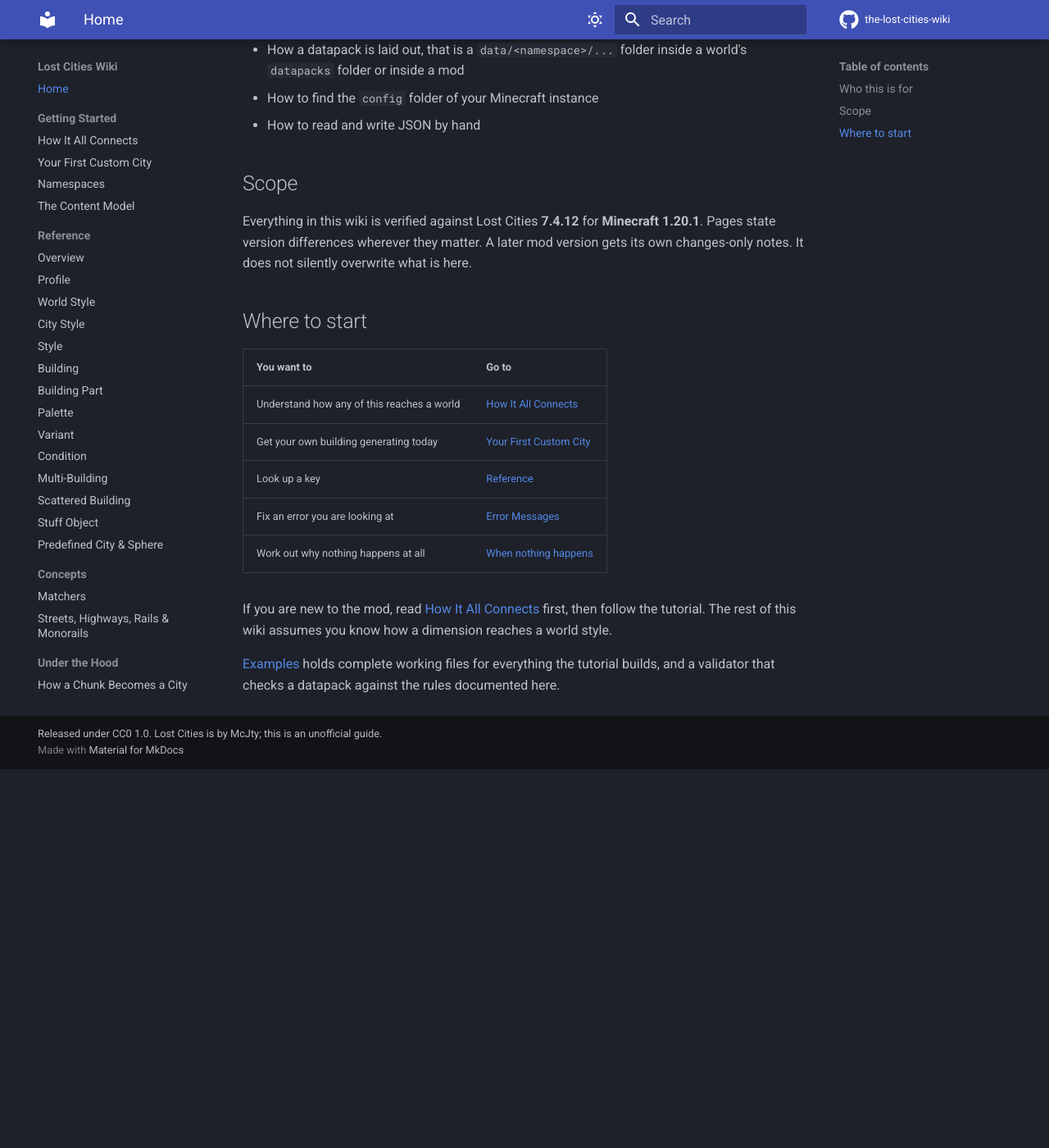
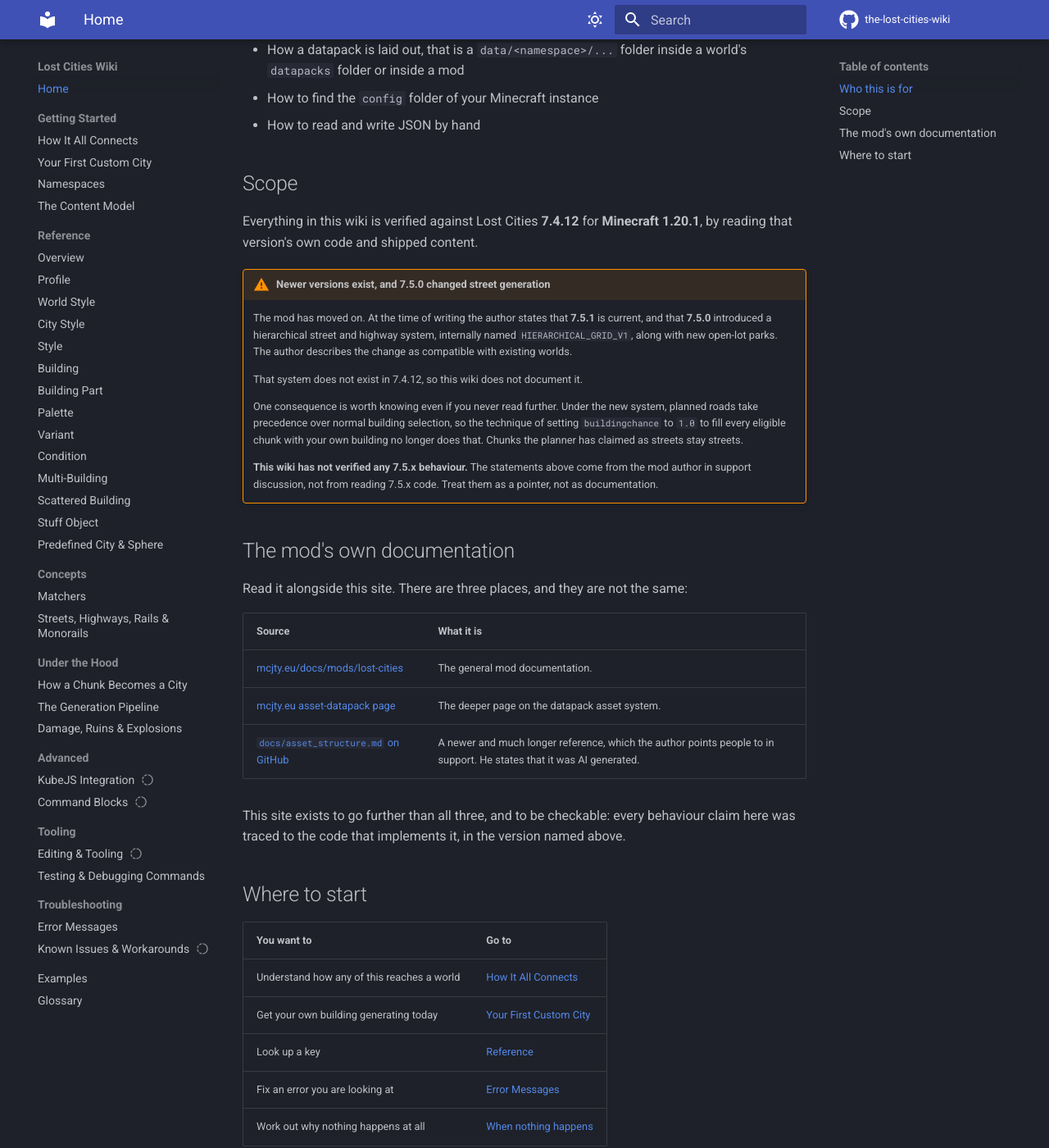
Before and after one commit to RinkyDinkyNooble/the-lost-cities-wiki, an MkDocs documentation site: the page built from docs/index.md, in a window 1280 px wide and 1400 px high, scrolled down 502 px. Shown: the whole window at 82% size. Built offline with MkDocs 1.6.1 and Material for MkDocs 9.7.7, drawn with Linux system fonts in a browser that asks for light colours; comment, search, counter and statistics services are not loaded; before the commit the page ends 1440 px from its top, so only the background shows below that.

Commit message:
State the version situation and link the other official docs
From a Lost Cities support log the user supplied. Two things in it
matter enough to change the wiki, and both are about scope rather than
about 7.4.12 behaviour.

The mod has moved on. The author states 7.5.1 is current and that 7.5.0
added a hierarchical street and highway system, HIERARCHICAL_GRID_V1,
plus open-lot parks, described as compatible with existing worlds. None
of that exists in 7.4.12, so this wiki does not document it. The front
page and the profile version note now say so with the real version
numbers instead of vaguely referring to "a newer mod version".

One concrete consequence is called out because it breaks a technique a
reader might carry over: under the new system planned roads take
precedence over building selection, so buildingchance 1.0 no longer
fills every eligible chunk. Chunks claimed as streets stay streets.

Marked clearly as unverified. There is no 7.5.x jar here, so those
statements come from the author in support discussion, not from reading
code, and the wiki says which is which.

Also added the two official documentation sources the wiki was not
pointing at: the deeper asset-datapack page, and the newer and much
longer asset_structure.md on GitHub that the author now directs people
to. Noted his own statement that it was AI generated, since a reader
comparing it against this site should know the difference in how each
was produced.

Verified while reading: the log has the author giving the config path as
config/lostcities-common.toml. The wiki says config/lostcities/common.toml
and the wiki is right; LostCities registers its spec with the literal
string "lostcities/common.toml". No change made.

Co-Authored-By: Claude Opus 5 <noreply@anthropic.com>

```diff
--- a/docs/index.md
+++ b/docs/index.md
@@ -17,7 +17,28 @@ Anyone building a custom city for their own modpack or server. You do not need J
 
 ## Scope
 
-Everything in this wiki is verified against Lost Cities **7.4.12** for **Minecraft 1.20.1**. Pages state version differences wherever they matter. A later mod version gets its own changes-only notes. It does not silently overwrite what is here.
+Everything in this wiki is verified against Lost Cities **7.4.12** for **Minecraft 1.20.1**, by reading that version's own code and shipped content.
+
+!!! warning "Newer versions exist, and 7.5.0 changed street generation"
+    The mod has moved on. At the time of writing the author states that **7.5.1** is current, and that **7.5.0** introduced a hierarchical street and highway system, internally named `HIERARCHICAL_GRID_V1`, along with new open-lot parks. The author describes the change as compatible with existing worlds.
+
+    That system does not exist in 7.4.12, so this wiki does not document it.
+
+    One consequence is worth knowing even if you never read further. Under the new system, planned roads take precedence over normal building selection, so the technique of setting `buildingchance` to `1.0` to fill every eligible chunk with your own building no longer does that. Chunks the planner has claimed as streets stay streets.
+
+    **This wiki has not verified any 7.5.x behaviour.** The statements above come from the mod author in support discussion, not from reading 7.5.x code. Treat them as a pointer, not as documentation.
+
+## The mod's own documentation
+
+Read it alongside this site. There are three places, and they are not the same:
+
+| Source | What it is |
+|---|---|
+| [mcjty.eu/docs/mods/lost-cities](https://mcjty.eu/docs/mods/lost-cities) | The general mod documentation. |
+| [mcjty.eu asset-datapack page](https://www.mcjty.eu/docs/mods/lost-cities/asset-datapack) | The deeper page on the datapack asset system. |
+| [`docs/asset_structure.md` on GitHub](https://github.com/McJtyMods/LostCities/blob/1.20/docs/asset_structure.md) | A newer and much longer reference, which the author points people to in support. He states that it was AI generated. |
+
+This site exists to go further than all three, and to be checkable: every behaviour claim here was traced to the code that implements it, in the version named above.
 
 ## Where to start
 
```
Also changed, not shown: README.md (+5 -1 lines), docs/reference/profile.md (+6 -2 lines).
